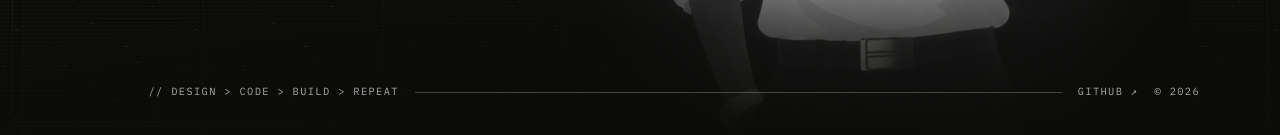
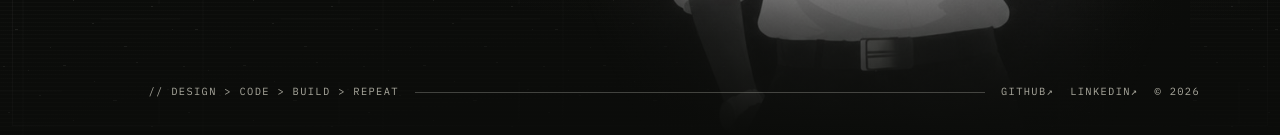
Before and after one commit to sunil-0701/My-Portfolio, a React (Vite) app: page / in a window 1280 px wide. Shown: the part 662-797 px from the top of the page. Built offline with nearby package versions, Linux system fonts and the light colour scheme.

Commit message:
feat: expose professional profiles and announce new tab links

```diff
--- a/scripts/check-buttons.js
+++ b/scripts/check-buttons.js
@@ -11,6 +11,7 @@ try {
   assert.match(render({ type: 'submit' }), /type="submit"/, 'Explicit form submission still works')
   const external = render({ href: 'https://example.com', target: '_blank', rel: 'nofollow' })
   assert.match(external, /rel="nofollow noopener noreferrer"/)
+  assert.match(external, /opens in a new tab/)
   assert.doesNotMatch(external, /type="button"/)
   const disabledLink = render({ href: 'https://example.com', disabled: true })
   assert.match(disabledLink, /role="link"/)
--- a/scripts/check-contact.js
+++ b/scripts/check-contact.js
@@ -21,5 +21,7 @@ await withBrowser(async ({ page, url }) => {
   await page.waitForFunction(() => document.querySelector('[data-copy-feedback]').textContent.startsWith('Copy unavailable.'))
   assert.ok((await page.$eval('[data-copy-feedback]', (element) => element.textContent)).includes(SITE.email))
   assert.equal(await page.$eval('.copy-email button', (button) => button.disabled), false)
+  const profiles = await page.$$eval('.hero-rail a', (links) => links.map((link) => ({ href: link.href, announced: link.textContent.includes('opens in a new tab') })))
+  assert.deepEqual(profiles, [{ href: SITE.github, announced: true }, { href: SITE.linkedin, announced: true }])
   console.log('Contact checks passed: clipboard success, permission denial, readable fallback, and retry.')
 })
--- a/src/components/ui/Button.jsx
+++ b/src/components/ui/Button.jsx
@@ -55,6 +55,7 @@ export default function Button({
           {icon}
         </span>
       )}
+      {href && target === '_blank' && <span className="sr-only"> (opens in a new tab)</span>}
     </Tag>
   )
 }
--- a/src/sections/Landing.jsx
+++ b/src/sections/Landing.jsx
@@ -43,7 +43,12 @@ export default function Landing({ ready = true }) {
         >
           <span>// Design &gt; Code &gt; Build &gt; Repeat</span>
           <span aria-hidden="true" className="hidden h-px flex-1 bg-paper/25 sm:block" />
-          <a href={SITE.github} target="_blank" rel="noreferrer" className="inline-flex min-h-11 items-center hover:text-paper">GitHub ↗</a>
+          <a href={SITE.github} target="_blank" rel="noopener noreferrer" className="inline-flex min-h-11 items-center hover:text-paper">
+            GitHub <span aria-hidden="true">↗</span><span className="sr-only"> (opens in a new tab)</span>
+          </a>
+          <a href={SITE.linkedin} target="_blank" rel="noopener noreferrer" className="inline-flex min-h-11 items-center hover:text-paper">
+            LinkedIn <span aria-hidden="true">↗</span><span className="sr-only"> (opens in a new tab)</span>
+          </a>
           <span>© {new Date().getFullYear()}</span>
         </motion.div>
       </div>
```
